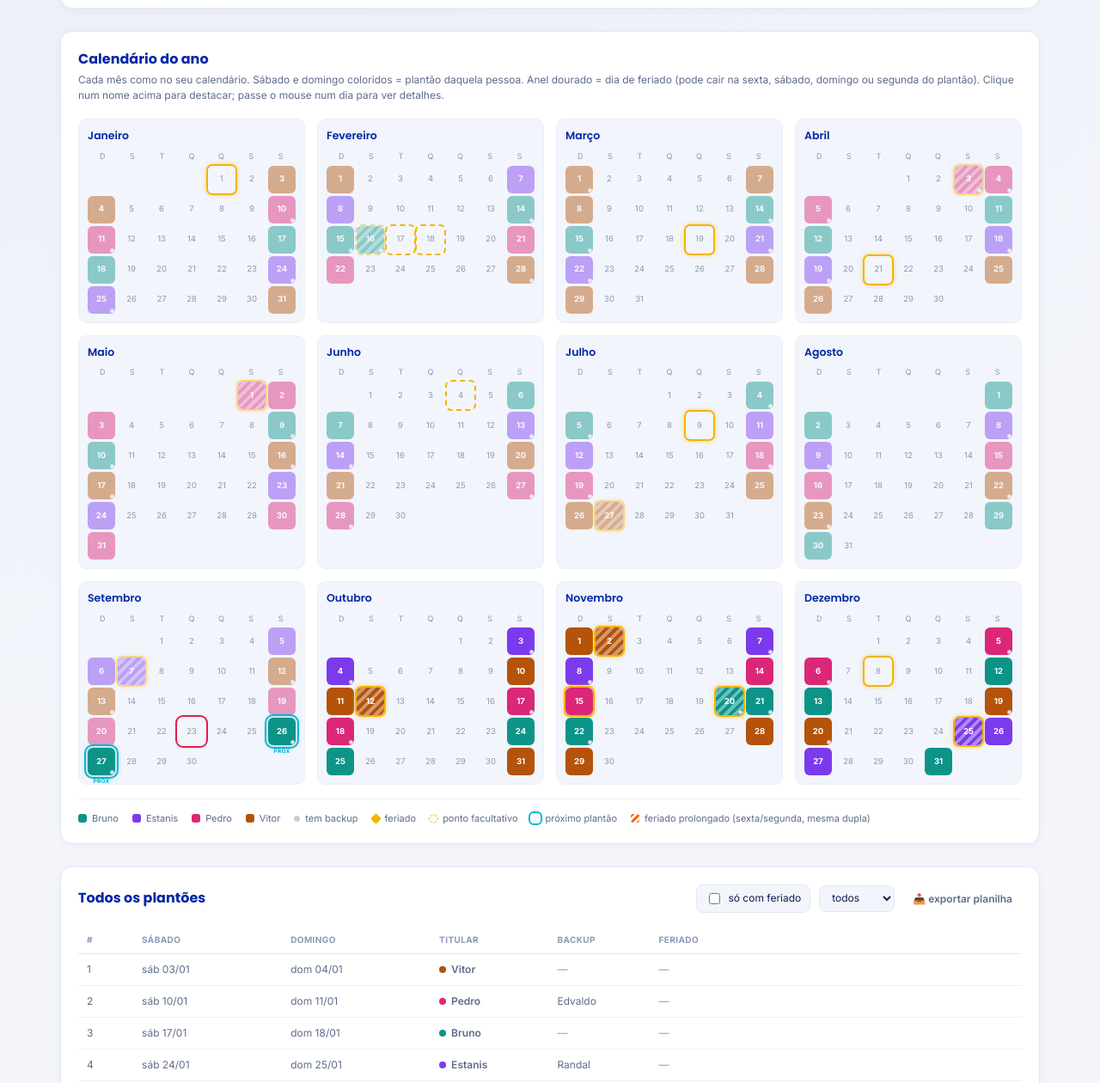
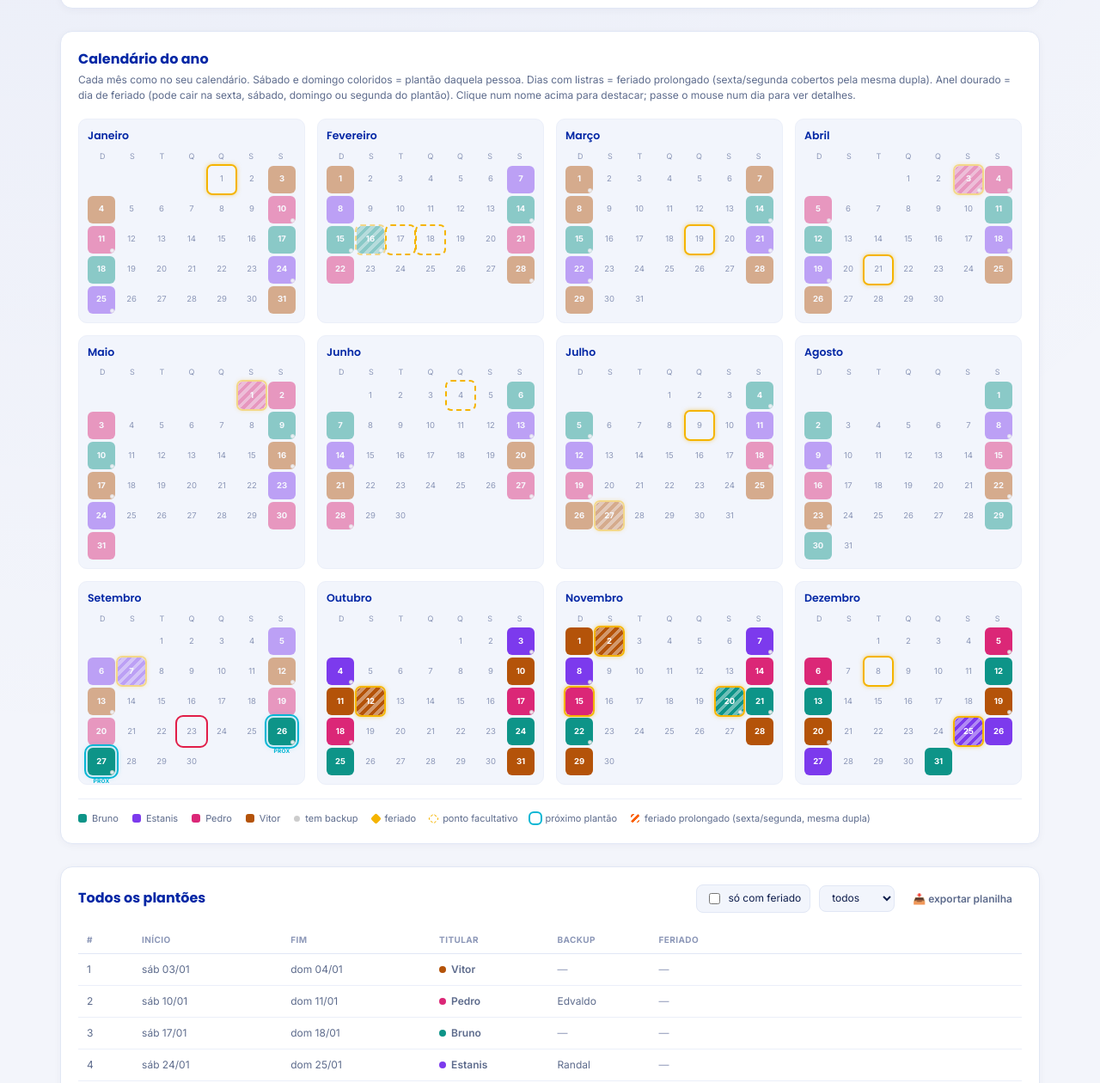
Before and after one commit to brunocs88/plantao-infra-2026, a website: page index.html in a window 1280 px wide. Shown: the part 860-2120 px from the top of the page at 86% size. Drawn offline with nearby package versions, Linux system fonts and the light colour scheme; no server answers.

Commit message:
feat: cabecalho da listagem "Sabado/Domingo" -> "Inicio/Fim"

```diff
--- a/index.html
+++ b/index.html
@@ -39,7 +39,7 @@
 
   <section class="rack-section">
     <h2>Calendário do ano</h2>
-    <p class="desc">Cada mês como no seu calendário. Sábado e domingo coloridos = plantão daquela pessoa. Anel dourado = dia de feriado (pode cair na sexta, sábado, domingo ou segunda do plantão). Clique num nome acima para destacar; passe o mouse num dia para ver detalhes.</p>
+    <p class="desc">Cada mês como no seu calendário. Sábado e domingo coloridos = plantão daquela pessoa. Dias com listras = feriado prolongado (sexta/segunda cobertos pela mesma dupla). Anel dourado = dia de feriado (pode cair na sexta, sábado, domingo ou segunda do plantão). Clique num nome acima para destacar; passe o mouse num dia para ver detalhes.</p>
     <div class="calendar-year" id="calendarYear"></div>
     <div class="rack-legend" id="rackLegend"></div>
   </section>
@@ -57,8 +57,8 @@
       <thead>
         <tr>
           <th>#</th>
-          <th>Sábado</th>
-          <th>Domingo</th>
+          <th>Início</th>
+          <th>Fim</th>
           <th>Titular</th>
           <th>Backup</th>
           <th>Feriado</th>
@@ -75,7 +75,7 @@
   </section>
 
   <footer class="notes">
-    <p><b>Como os feriados são contados:</b> para cada plantão (sábado + domingo), verificamos se algum feriado nacional, ponto facultativo, feriado estadual (SP) ou municipal (Jacareí) cai na sexta-feira anterior, no próprio sábado/domingo, ou na segunda-feira seguinte. Se você quiser uma janela diferente (por ex. a semana inteira), me avisa que eu recalculo.</p>
+    <p><b>Como os feriados são contados:</b> para cada plantão (sábado + domingo), verificamos se algum feriado nacional, ponto facultativo, feriado estadual (SP) ou municipal (Jacareí) cai na sexta-feira anterior, no próprio sábado/domingo, ou na segunda-feira seguinte. Quando isso acontece, a mesma dupla titular/backup cobre também esse dia extra ("Início"/"Fim" na listagem passam a refletir a sexta ou a segunda, não só sábado/domingo). Se você quiser uma janela diferente (por ex. a semana inteira), me avisa que eu recalculo.</p>
     <p><b>Feriados considerados:</b> Confraternização Universal, Carnaval (seg+ter, facultativo), Quarta-feira de Cinzas (facultativo), Sexta-feira Santa, Tiradentes, Dia do Trabalho, Corpus Christi (facultativo), Revolução Constitucionalista (SP, 9/jul), Independência, N. Sra. Aparecida, Finados, Proclamação da República, Consciência Negra, Natal, Dia da Padroeira de Jacareí (8/dez), Dia de São José · Padroeiro de São José dos Campos (19/mar) e Aniversário de São José dos Campos (27/jul).</p>
     <p><b>Dados:</b> extraídos da aba "PLANTÃO 2026" da planilha enviada. Se a escala de um ano mudar, o admin pode logar e usar "📤 importar planilha" para substituir aquele ano por completo — não precisa me pedir para atualizar o painel. O seletor de ano aparece na barra superior assim que houver mais de um ano cadastrado.</p>
   </footer>
```
